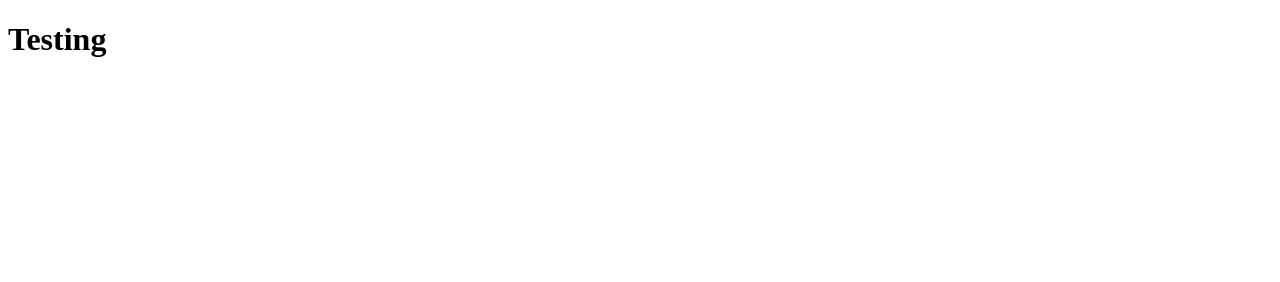
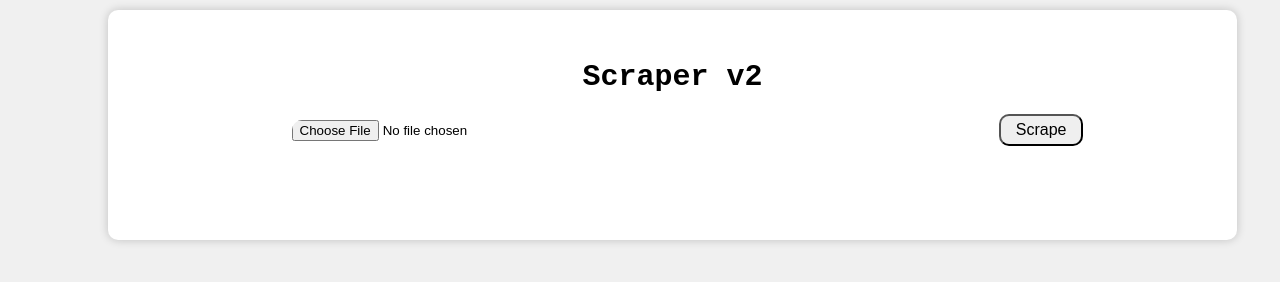
Before and after one commit to cruzjuan298/Syllabus-Scraper-v2, a website: page public/index.html in a window 1280 px wide. Drawn offline with Linux system fonts and the light colour scheme.

Commit message:
change frontend to include input file and post button

```diff
--- a/public/index.html
+++ b/public/index.html
@@ -7,8 +7,13 @@
         <link rel="stylesheet" href="style.css">
     </head>
     <body class="body-container">
-        <div id="div-container">
-            <h1>Testing</h1>
+        <div id="form-container">
+            <h1 id="front-page-title">Scraper v2</h1>
+            <input id="file-input" type="file" style="width:700px; height: 60px">
+            <button id="post">Scrape</button>
         </div>
+        <div id="response-div">
+        </div>
+        <script src="index.js"></script>
     </body>
 </html>
--- a/public/style.css
+++ b/public/style.css
@@ -0,0 +1,32 @@
+body {
+    font-family: 'Courier New', Courier, monospace;
+    font-size: 10px;
+    gap: 10px;
+    background-color: rgb(240, 240, 240);
+}
+
+#form-container {
+    text-align: center;
+    height: 200px;
+    font-size: 12px;
+    background-color: white;
+    border-radius: 10px;
+    padding: 30px 0px 0px;
+    box-shadow: rgba(0, 0, 0, 0.2) 0px 0px 10px;
+    margin: 10px 35px 0px 100px;
+}
+
+#front-page-title {
+    font-size: 30px;
+}
+
+#file-input {
+    margin-left: 30px;
+    border-radius: 10px;
+}
+
+#post {
+    border-radius: 10px;
+    padding: 5px 15px;
+    font-size: 16px;
+}
--- a/server.js
+++ b/server.js
@@ -5,9 +5,6 @@ const app = express();
 
 const port = 3000
 
-app.get('/', (req, res) => {
-    res.send("Testing");
-});
 
 app.listen(port, () => {
     console.log(`Server is running on http://localhost:${port}`)
```
